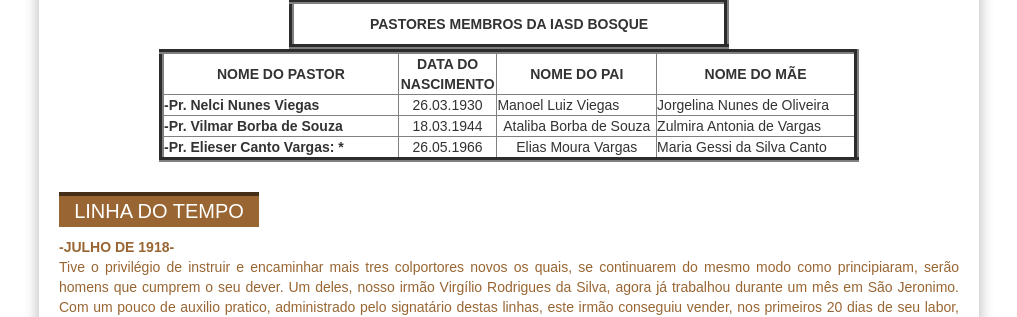
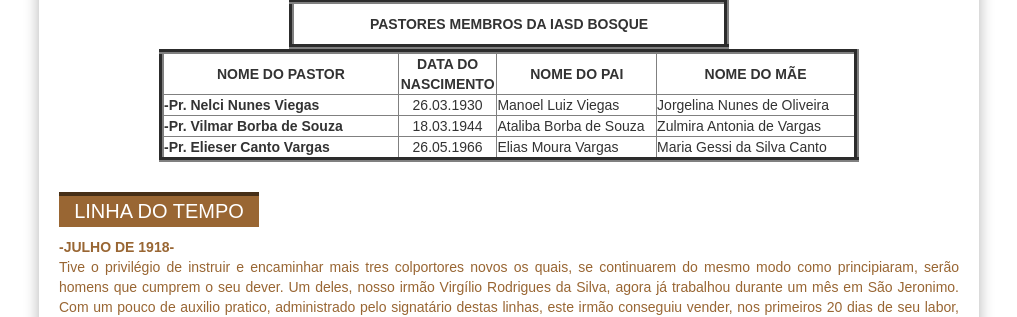
Before and after one commit to claudiovargas1955/claudiovargas1955.github.io, a Jekyll site: the page built from _pages/história-da-iasd-bosque.html, in a window 1280 px wide and 900 px high, scrolled down 1408 px. Shown: the part 121-438 px from the top of the window, without its empty margins (131-1148 px from the left). Built offline with Jekyll 4.4.1, drawn with Linux system fonts in a browser that asks for light colours; some web fonts are replaced.

Commit message:
Update história-da-iasd-bosque.html

```diff
--- a/_pages/história-da-iasd-bosque.html
+++ b/_pages/história-da-iasd-bosque.html
@@ -282,15 +282,15 @@
         <tr>
            <td align="left" width="300px"><b>-Pr. Vilmar Borba de Souza</b></td>
            <td align="center" width="50px">18.03.1944</td>
-           <td align="center">Ataliba Borba de Souza</td>
+           <td align="left">Ataliba Borba de Souza</td>
            <td align="left">Zulmira Antonia de Vargas</td>
 
         </tr>
 
         <tr>
-           <td align="left" width="300px"><b>-Pr. Elieser Canto Vargas: * </b></td>
+           <td align="left" width="300px"><b>-Pr. Elieser Canto Vargas</b></td>
            <td align="center" width="50px">26.05.1966</td>
-           <td align="center">Elias Moura Vargas</td>
+           <td align="left">Elias Moura Vargas</td>
            <td align="left">Maria Gessi da Silva Canto</td>
 
        </tr>
```
